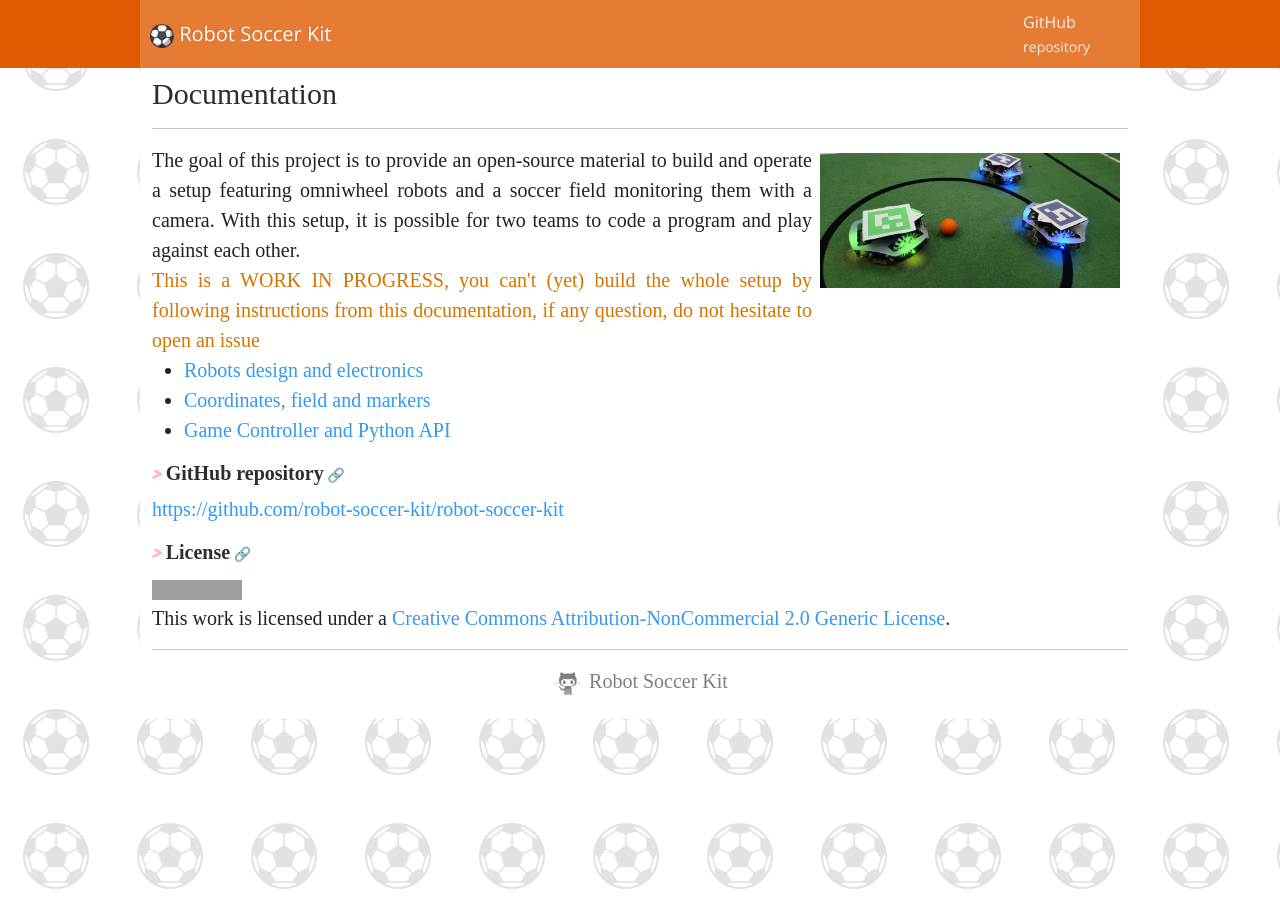
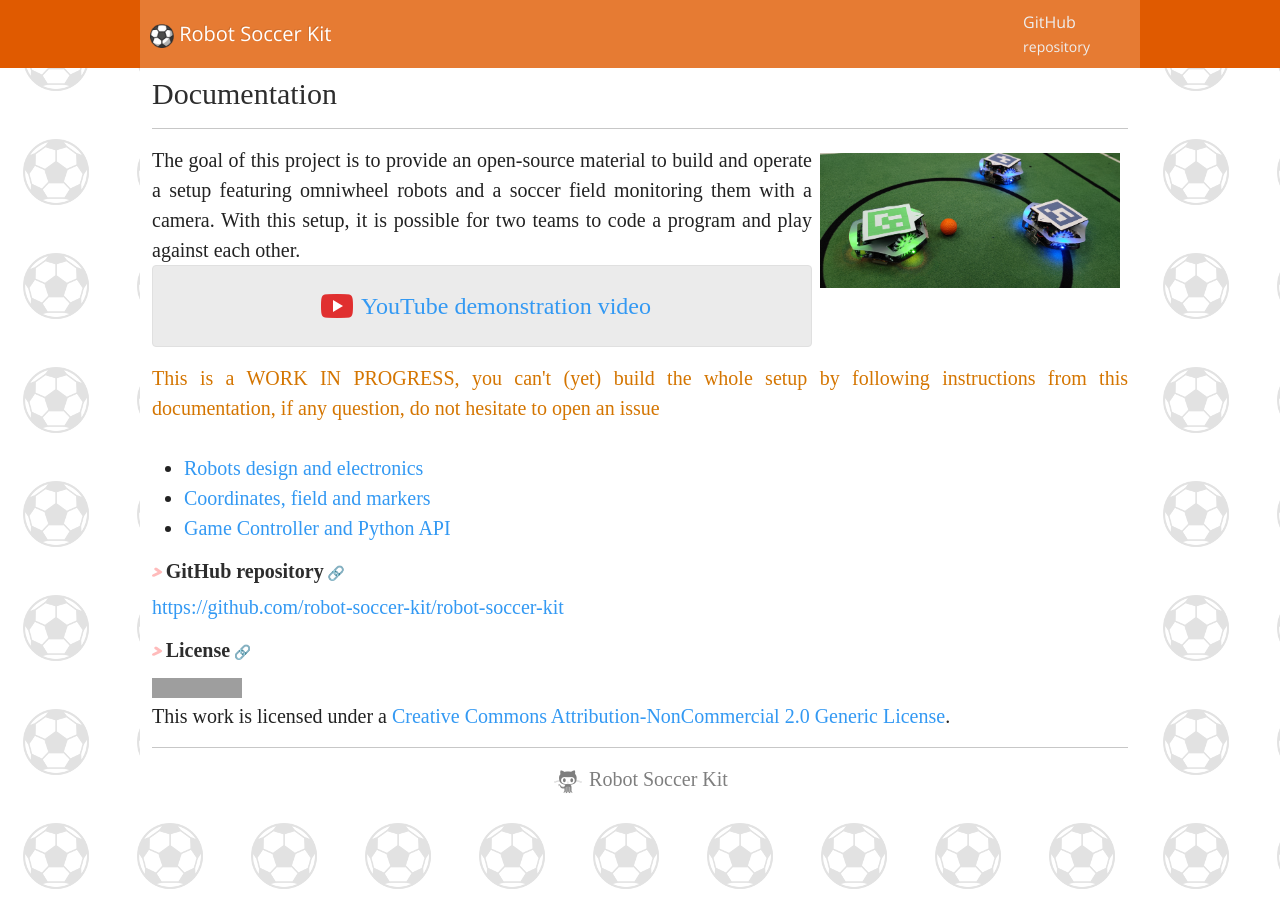
Before and after one commit to robot-soccer-kit/robot-soccer-kit.github.io, a Jekyll site: the page built from index.html, in a window 1280 px wide. Built offline with Jekyll 4.4.1, drawn with Linux system fonts in a browser that asks for light colours; some web fonts are replaced; the list of posts is cut into pages by our own code; grey boxes are pictures that could not be loaded.

Commit message:
Youtube video

```diff
--- a/index.html
+++ b/index.html
@@ -14,10 +14,23 @@ omniwheel robots and a soccer field monitoring them with a camera.
 
 With this setup, it is possible for two teams to code a program and play against each other.
 
+<div class="alert alert-secondary d-flex align-items-center justify-content-center ">
+    <div class="text-center">
+        <img src="/assets/imgs/youtube.png" width="32" class="m-2" />
+    </div>
+
+    <div>
+        <big><a target="_blank" href="https://www.youtube.com/watch?v=4NFXbaom7YQ">YouTube demonstration video</a></big>
+        <br/>
+    </div>
+</div>
+
+
 <div class="text-warning">
     This is a WORK IN PROGRESS, you can't (yet) build the whole setup by following instructions from
     this documentation, if any question, do not hesitate to open an issue
 </div>
+<br/>
 
 <ul>
 <li><a href="/robots">Robots design and electronics</a></li>
```
Also changed, not shown: assets/imgs/youtube.png (added), 1 other file.
